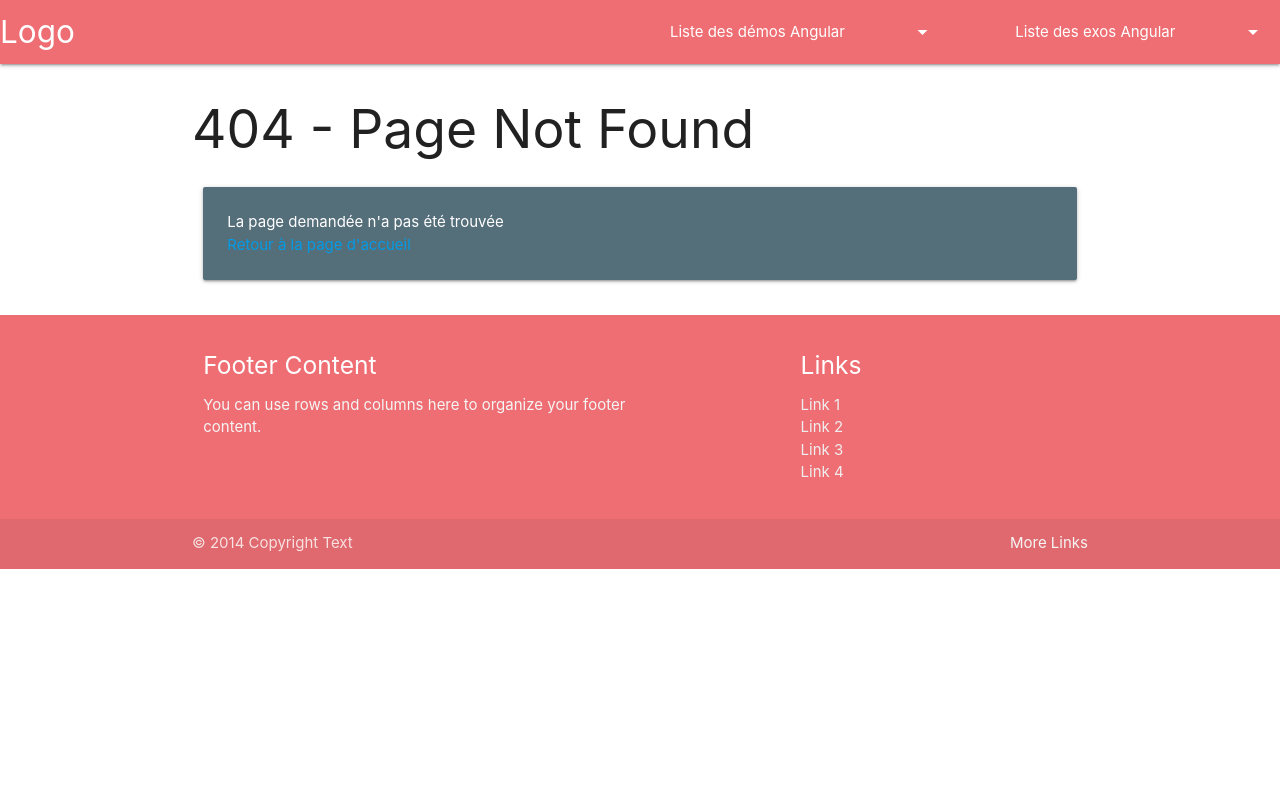
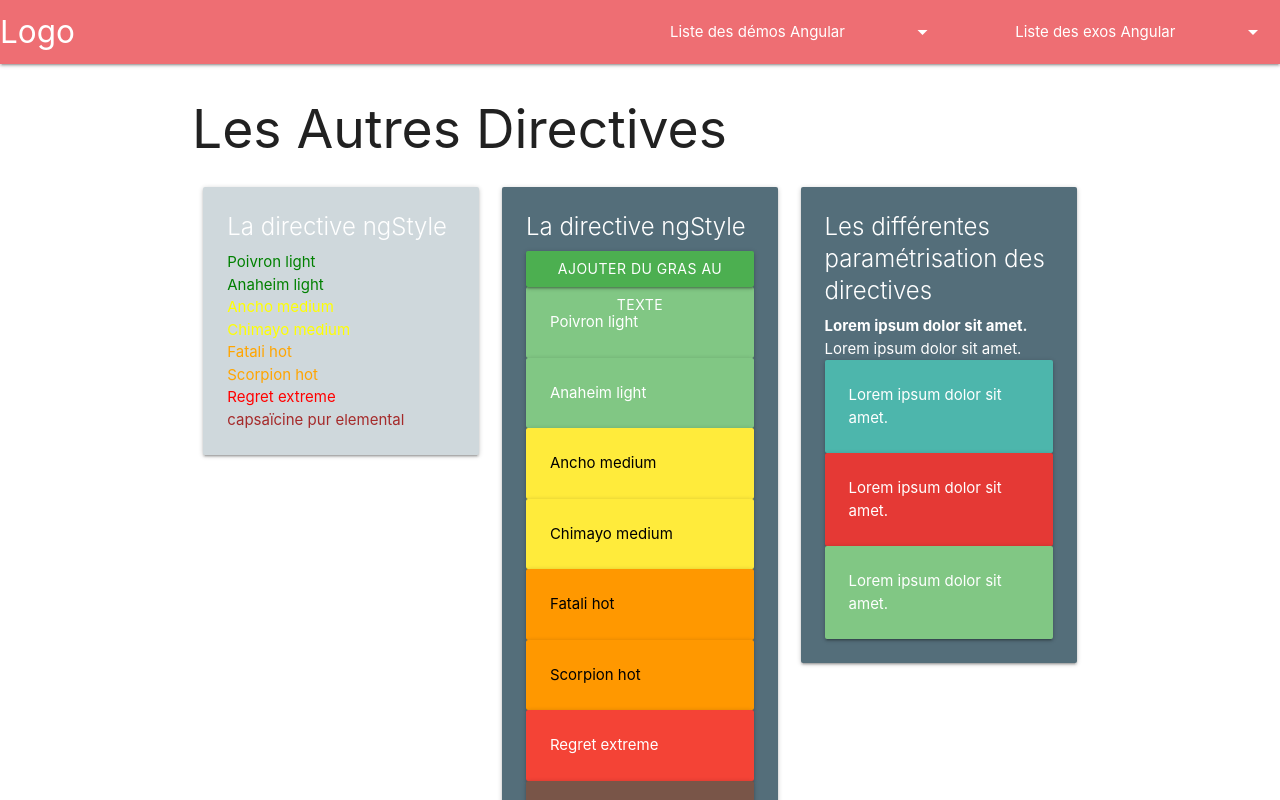
Before and after one commit to evengyl/Technofutur_dotnet_cyber_2_angular, an Angular app: page /directives4 in a window 1280 px wide. Shown: the top 800 px of the page. Built offline with nearby package versions, Linux system fonts and the light colour scheme.

Commit message:
add all directives + custom

```diff
--- a/src/app/app-routing.module.ts
+++ b/src/app/app-routing.module.ts
@@ -8,6 +8,7 @@ import { Pipes2Component } from './components/demos/pipes2/pipes2.component';
 import { Exos05Component } from './components/exos/exos05/exos05.component';
 import { DirectivesStruct3Component } from './components/demos/directives-struct3/directives-struct3.component';
 import { Exos1Component } from './components/exos/exos1/exos1.component';
+import { Directives4Component } from './components/demos/directives4/directives4.component';
 
 const routes: Routes = [
   { path : "", component : HomeComponent},
@@ -17,6 +18,7 @@ const routes: Routes = [
   { path : "exos05", component : Exos05Component},
   { path : "directiveStruct3", component : DirectivesStruct3Component},
   { path : "exos1", component : Exos1Component},
+  { path : "directives4", component : Directives4Component},
 
 
 
--- /dev/null
+++ b/src/app/components/demos/directives4/custom/zoomit.directive.ts
@@ -0,0 +1,98 @@
+import { Directive, ElementRef, HostListener, Input } from '@angular/core';
+
+@Directive({
+  selector: '[Zoomit]'
+})
+export class ZoomitDirective {
+
+  constructor(private el : ElementRef)
+  {
+    console.log(this.el)
+    this.el.nativeElement.style.color="grey"
+    this.el.nativeElement.style.fontSize="2rem"
+    this.el.nativeElement.style.backgroundColor="yellow"
+
+    console.log("Zoomit directive call constructor")
+  }
+
+}
+//fonctionement théorique basique de l'injection de dépendance par inversion de controle
+//donne moi une instance de ZommitDirective(el : elementRef)
+//ah je détecte quelque chose dans les param du constructor
+//typeof de el === elementRef
+//est-ce que j'ai une instance de elementRef ? oui alors
+//new ZoomitDirective(elementRefInstance)
+//non ? let elementRefInstance = new ElementRef()
+//new ZoomitDirective(elementRefInstance)
+
+
+@Directive({
+  selector: '[ZoomitEvent]'
+})
+export class ZoomitEventDirective {
+
+  @HostListener("mouseenter")
+  onMouseEnter(){
+    this.el.nativeElement.style.color="grey"
+    this.el.nativeElement.style.fontSize="2rem"
+    this.el.nativeElement.style.backgroundColor="yellow"
+  }
+
+
+  @HostListener("mouseleave")
+  onMouseLeave(){
+    this.el.nativeElement.style.color="white"
+    this.el.nativeElement.style.fontSize="1rem"
+    this.el.nativeElement.style.backgroundColor="transparent"
+  }
+
+
+
+  constructor(private el : ElementRef)
+  {
+    console.log("Zoomit directive event call constructor")
+  }
+
+}
+
+
+
+
+
+
+
+
+
+
+
+
+@Directive({
+  selector: '[ZoomitEventParams]'
+})
+export class ZoomitEventParamsDirective {
+
+  @Input() ZoomitEventParams : string[] = []
+
+  @HostListener("click")
+  onMouseEnter(){
+    this.el.nativeElement.style.color="grey"
+    this.el.nativeElement.style.fontSize= this.ZoomitEventParams[1] + "px"
+    this.el.nativeElement.style.backgroundColor=this.ZoomitEventParams[0]
+  }
+
+
+  @HostListener("dblclick")
+  onMouseLeave(){
+    this.el.nativeElement.style.color="white"
+    this.el.nativeElement.style.fontSize="1rem"
+    this.el.nativeElement.style.backgroundColor="transparent"
+  }
+
+
+
+  constructor(private el : ElementRef)
+  {
+    console.log("Zoomit directive event call constructor")
+  }
+
+}
--- /dev/null
+++ b/src/app/components/demos/directives4/directives4.component.css
@@ -0,0 +1,3 @@
+.bold{
+    font-weight: bold;
+}
--- /dev/null
+++ b/src/app/components/demos/directives4/directives4.component.html
@@ -0,0 +1,83 @@
+<h2>Les Autres Directives</h2>
+
+<div class="row">
+    <div class="col s4">
+        <div class="card blue-grey lighten-4">
+            <div class="card-content white-text">
+                <span class="card-title">La directive ngStyle</span>
+                <p *ngFor="let piment of listPiments" [ngStyle]="{ 'color' : getColor(piment.categ) }">
+                    {{ piment.name}} {{ piment.categ }}
+                </p>
+            </div>
+        </div>
+    </div>
+
+    <div class="col s4">
+        <div class="card blue-grey darken-1">
+            <div class="card-content white-text">
+                <span class="card-title">La directive ngStyle</span>
+                <button class="btn green" (click)="addBold()">Ajouter du Gras au texte</button>
+                <p *ngFor="let piment of listPiments" [ngClass]="getClass(piment.categ)">
+                    {{ piment.name}} {{ piment.categ }}
+                </p>
+            </div>
+        </div>
+    </div>
+
+
+    <div class="col s4">
+        <div class="card blue-grey darken-1">
+            <div class="card-content white-text">
+                <span class="card-title">Les différentes paramétrisation des directives</span>
+                <p [ngClass]="'bold'">Lorem ipsum dolor sit amet.</p>
+                <p [ngClass]="classAdded">Lorem ipsum dolor sit amet.</p>
+                <p [ngClass]="{'card-panel teal lighten-2' : isActive}">Lorem ipsum dolor sit amet.</p>
+                <p [ngClass]="['card-panel', 'red', 'darken-1']">Lorem ipsum dolor sit amet.</p>
+                <p [ngClass]="getClass('light')">Lorem ipsum dolor sit amet.</p>
+            </div>
+        </div>
+    </div>
+</div>
+
+<hr>
+<h2>Les Directives Custom</h2>
+
+<div class="row">
+    <div class="col s4">
+        <div class="card blue-grey darken-1">
+            <div class="card-content white-text">
+                <span class="card-title">La directive custom simple</span>
+                <p *ngFor="let piment of listPiments"       Zoomit>
+                    {{ piment.name}} {{ piment.categ }}
+                </p>
+            </div>
+        </div>
+    </div>
+
+    <div class="col s4">
+        <div class="card blue-grey darken-1">
+            <div class="card-content white-text">
+                <span class="card-title">La directive custom sur event</span>
+                <p *ngFor="let piment of listPiments"      ZoomitEvent>
+                    {{ piment.name}} {{ piment.categ }}
+                </p>
+            </div>
+        </div>
+    </div>
+
+
+    <div class="col s4">
+        <div class="card blue-grey darken-1">
+            <div class="card-content white-text">
+                <span class="card-title">La directive custom sur event et paramètres</span>
+
+                <label>Mamy, choisi ta couleur pour le zoom</label><input type="text" [(ngModel)]="colorForMamy">
+                <label>Mamy, choisi ta taille</label><input type="number" [(ngModel)]="fontSizeMamy">
+
+                <p *ngFor="let piment of listPiments"       [ZoomitEventParams]="[colorForMamy, fontSizeMamy]">
+                    {{ piment.name}} {{ piment.categ }}
+                </p>
+            </div>
+        </div>
+    </div>
+</div>
--- /dev/null
+++ b/src/app/components/demos/directives4/directives4.component.ts
@@ -0,0 +1,86 @@
+import { Component } from '@angular/core';
+
+@Component({
+	selector: 'app-directives4',
+	templateUrl: './directives4.component.html',
+	styleUrls: ['./directives4.component.css']
+})
+export class Directives4Component{
+
+	public listPiments: any[] = [
+		{ id: 1, name: "Poivron", scoville: "0 - 100", categ: "light" },
+		{ id: 2, name: "Anaheim", scoville: "500 - 1000", categ: "light" },
+		{ id: 3, name: "Ancho", scoville: "1000 - 1500", categ: "medium" },
+		{ id: 4, name: "Chimayo", scoville: "2500 - 5000", categ: "medium" },
+		{ id: 5, name: "Fatali", scoville: "125 000 - 325 000", categ: "hot" },
+		{ id: 6, name: "Scorpion", scoville: "1 250 000", categ: "hot" },
+		{ id: 7, name: "Regret", scoville: "9 000 000", categ: "extreme" },
+		{ id: 8, name: "capsaïcine pur", scoville: "10 000 000 - 14 000 000", categ: "elemental" },
+	]
+
+	public classAdded : string = ""
+	public isActive : boolean = true
+
+	public colorForMamy : string = ""
+	public fontSizeMamy : string = "1rem"
+
+
+
+
+	getColor(categ: string)
+	{
+
+		switch (categ)
+		{
+			case "light" :
+				return "green "
+
+			case "medium" :
+				return "yellow"
+
+			case "hot" :
+				return "orange"
+
+			case "extreme" :
+				return "red"
+
+			case "elemental" :
+				return "brown"
+
+			default :
+				return "black"
+
+		}
+	}
+
+ //la ngClass comme la ngStyle, sont délcenchée tout le temps dès qu'une intérration agit
+	getClass(categ : string)
+	{
+		switch(categ)
+		{
+			case "light" :
+				return "card-panel green lighten-2" + this.classAdded
+
+			case "medium" :
+				return "card-panel black-text yellow" + this.classAdded
+
+			case "hot" :
+				return "card-panel black-text orange" + this.classAdded
+
+			case "extreme" :
+				return "card-panel red" + this.classAdded
+
+			case "elemental" :
+				return "card-panel brown" + this.classAdded
+
+			default :
+				return "card-panel black" + this.classAdded
+		}
+	}
+
+
+	addBold(){
+		this.classAdded = " bold"
+	}
+
+}
--- a/src/app/shared/compos/navbar/navbar.component.html
+++ b/src/app/shared/compos/navbar/navbar.component.html
@@ -8,6 +8,8 @@
     <li><a routerLink="pipes2">2 : Les Pipes et Pipes Customs</a></li>
     <li class="divider"></li>
     <li><a routerLink="directiveStruct3">3 : Les Directives Structurelle</a></li>
+    <li class="divider"></li>
+    <li><a routerLink="directives4">4 : Les Autres Directives</a></li>
 </ul>
 
 
```
Also changed, not shown: src/app/app.module.ts (+8 -2 lines).
